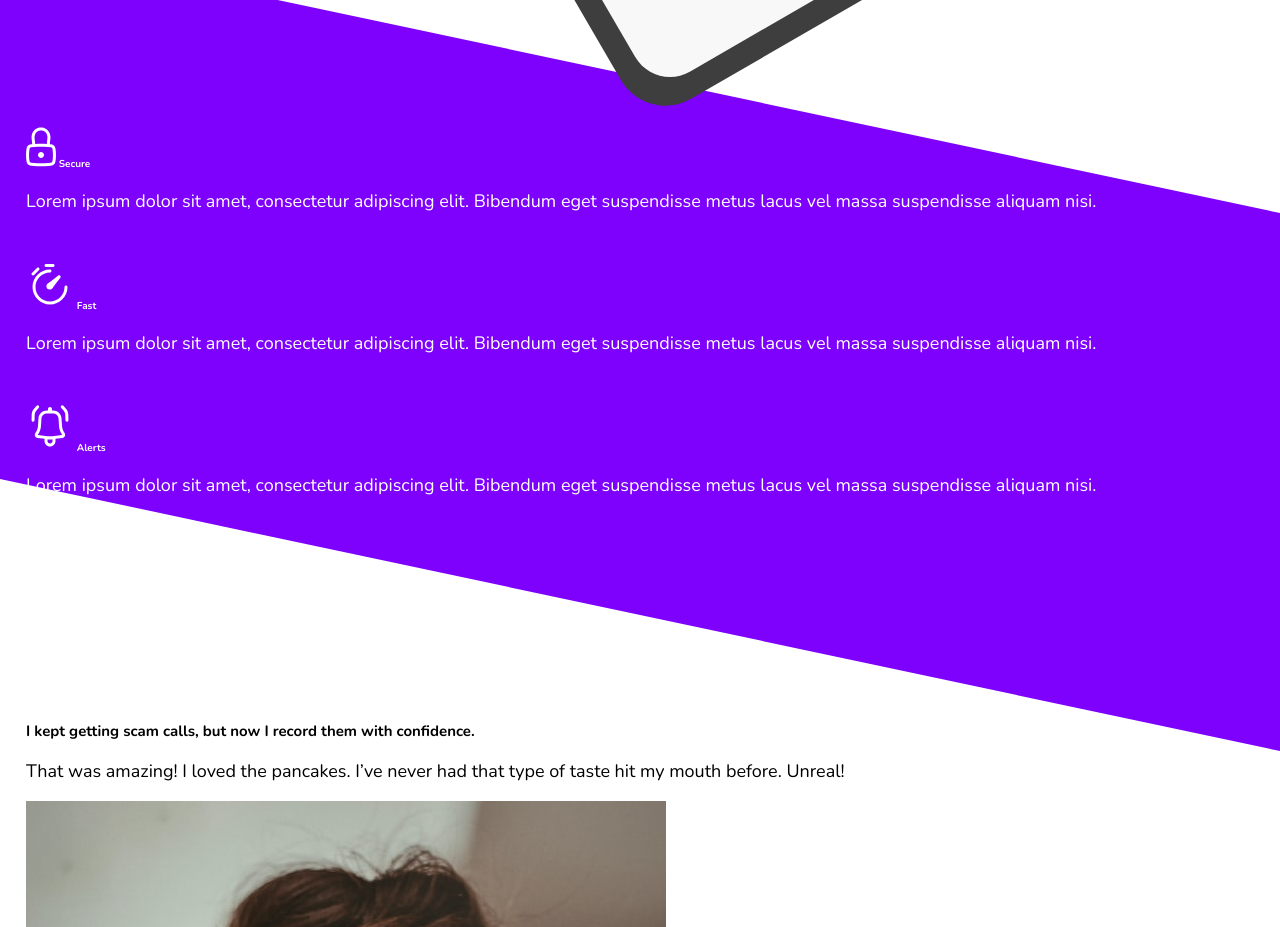
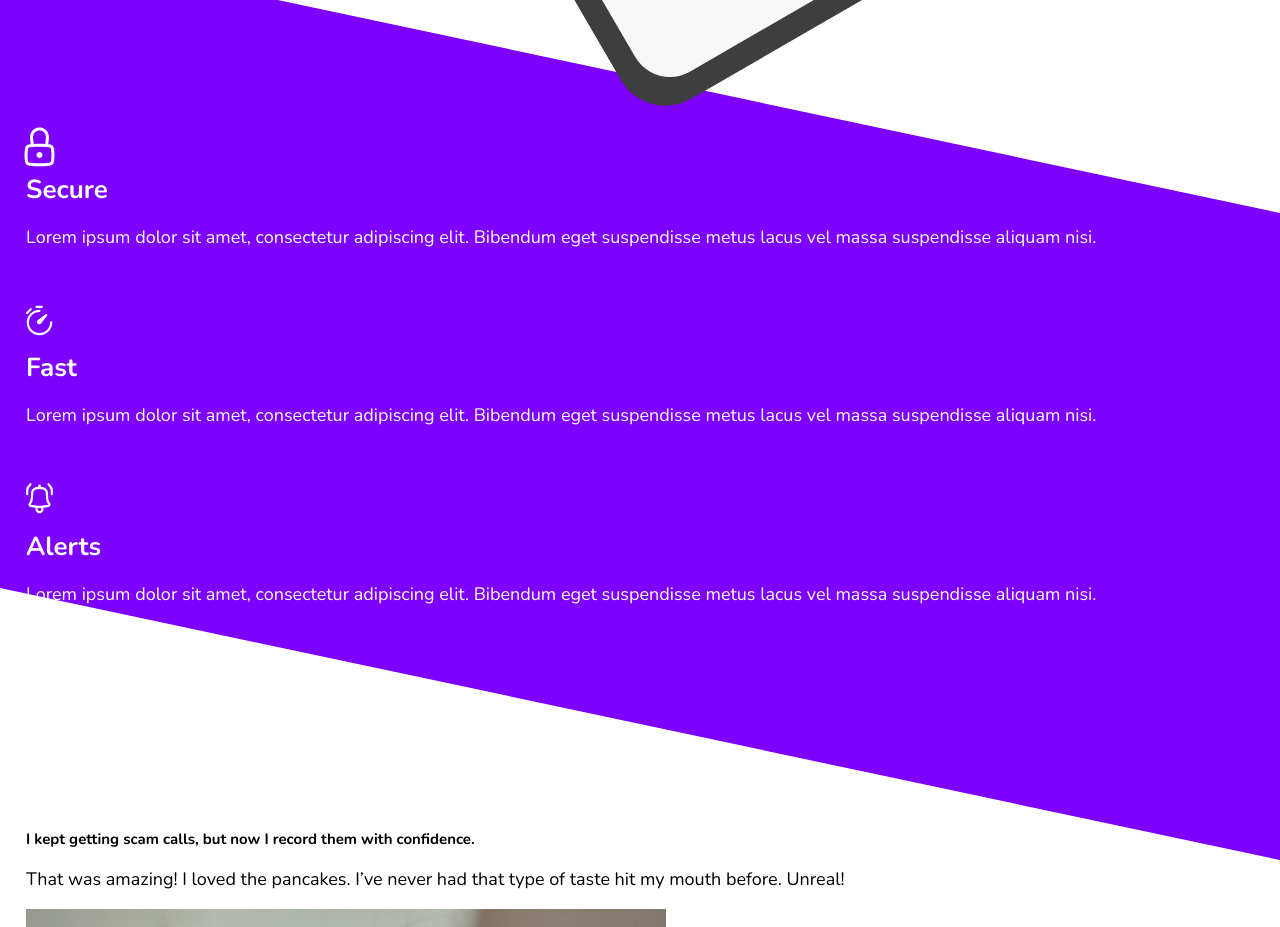
Before and after one commit to zainabturkmen/Recall-Project, a plain HTML site: page index.html in a window 1280 px wide. Shown: the part 1520-2447 px from the top of the page. Drawn offline with nearby package versions, Linux system fonts and the light colour scheme; a web font is replaced by a local one.

Commit message:
styling header

```diff
--- a/css/main.css
+++ b/css/main.css
@@ -88,3 +88,15 @@ section.features .wrapper ul{
     gap: 3em;
     padding: 5em 0 10em;
 }
+
+section.features svg{
+    width: 3.5rem;
+    margin-left: -.15em;
+}
+
+section.features strong{
+    display: flex;
+    flex-direction: column;
+    font-size: 2.6rem;
+    gap: .2em;
+}
```
